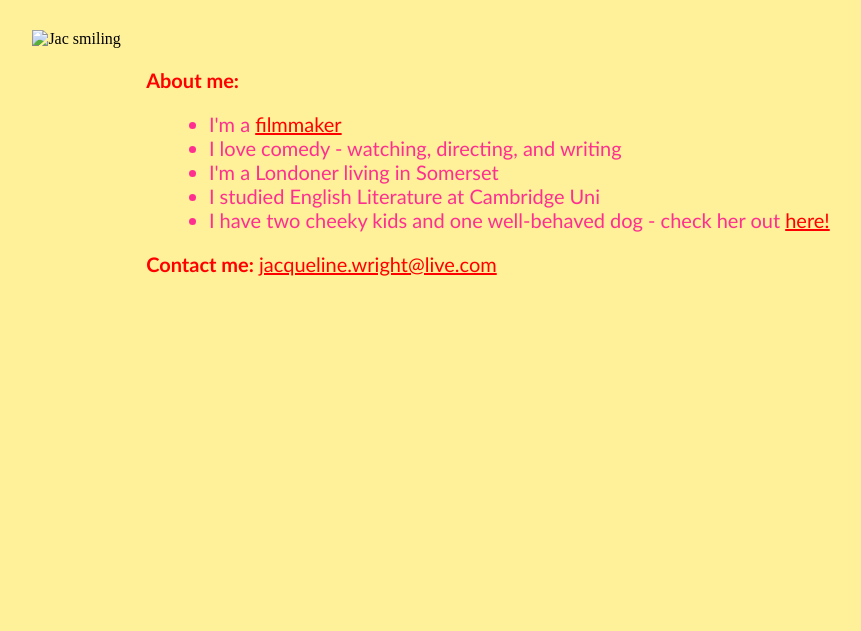
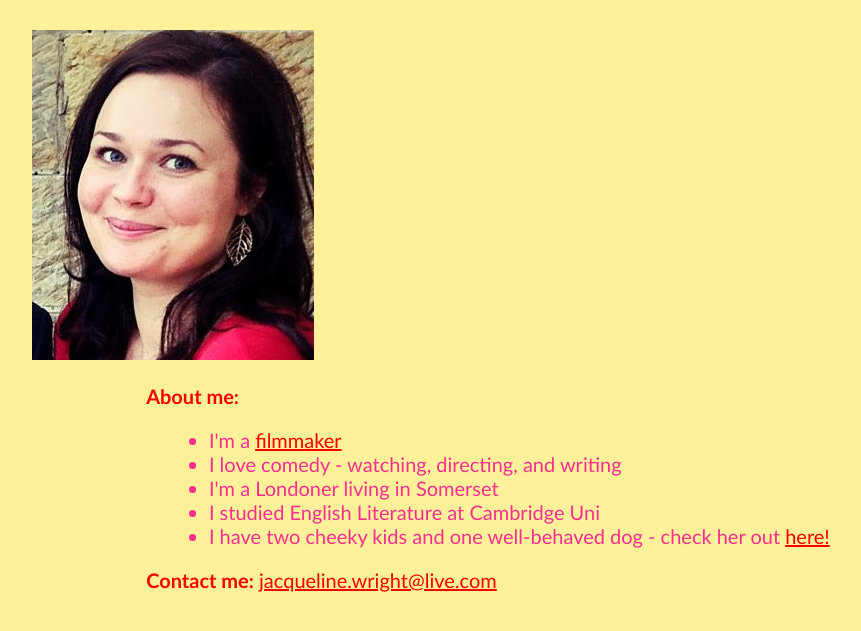
Before and after one commit to Jacqueline525/CFGhomeworkWeek1Jac, a plain HTML site: page index.html in a window 1280 px wide. Shown: the part 97-728 px from the top of the page, without its empty margins (102-963 px from the left). Drawn offline with Linux system fonts and the light colour scheme.

Commit message:
Update index.html

```diff
--- a/index.html
+++ b/index.html
@@ -10,7 +10,7 @@
 
 <body style="background-color:#fff09a;"></body>
     <h1 class="page_name">Jacqueline Wright</h1>
-    <img src="Jacqueline Wright headshot.jpg" alt="Jac smiling" style="width:282px;height:330px;">
+    <img src="jacquelinewright_headshot.jpg" alt="Jac smiling" style="width:282px;height:330px;">
 
     <div>
         <p class="user_details">
```
